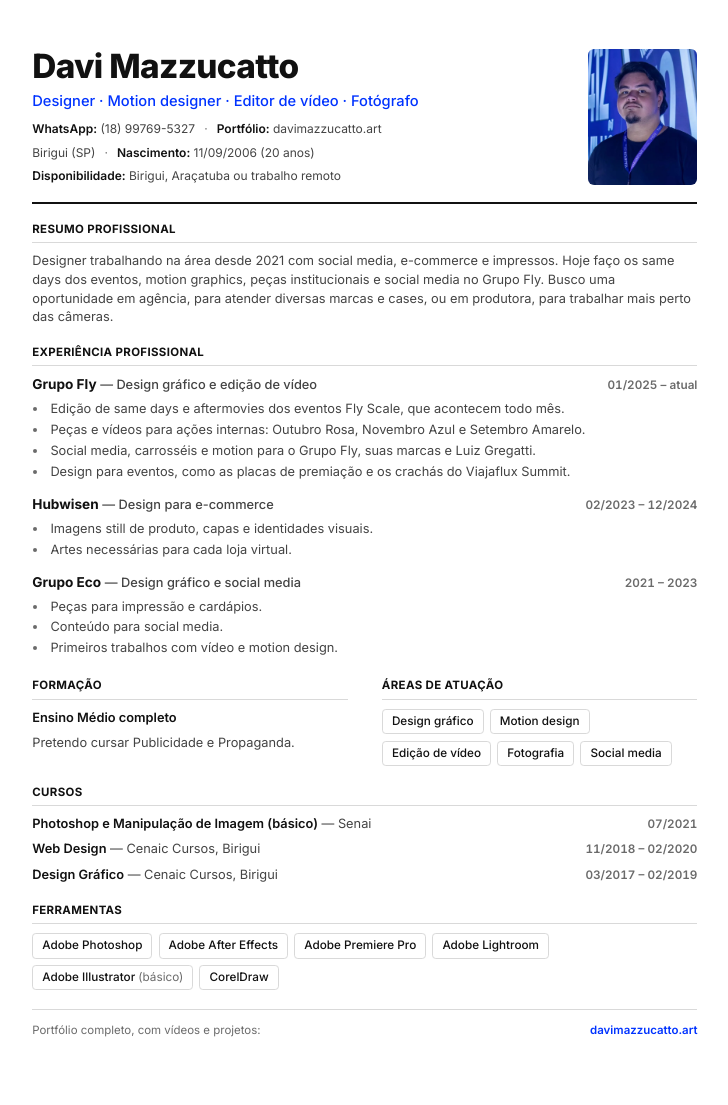
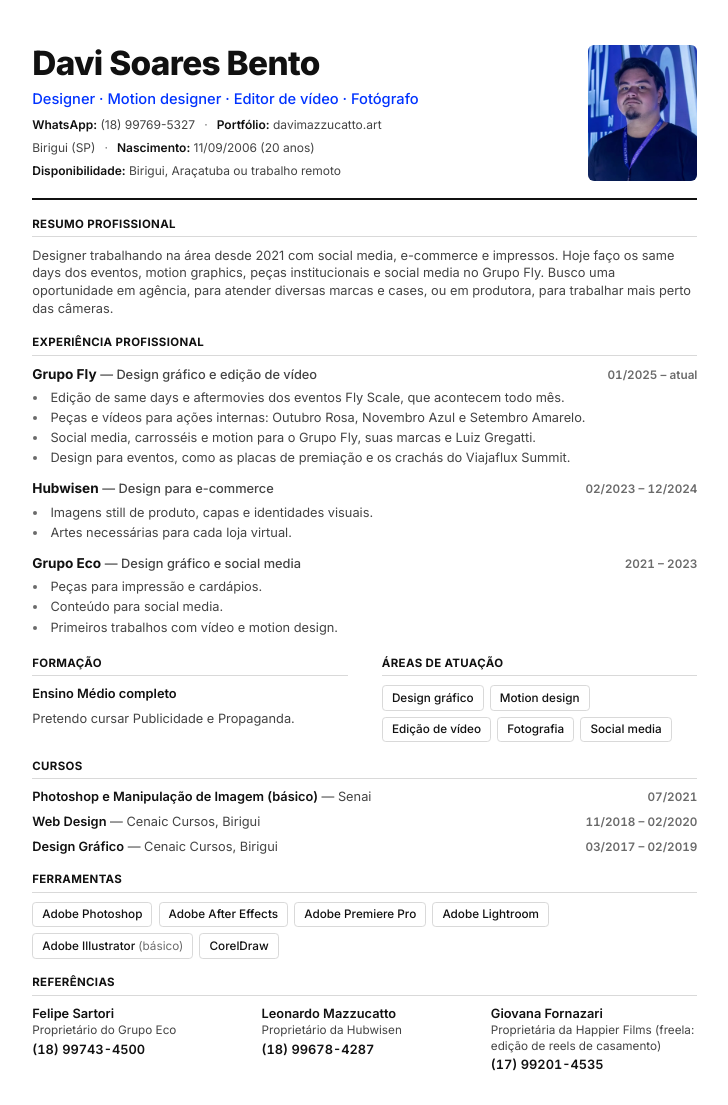
Before and after one commit to davimzzcatto/FIVEM, a plain HTML site: page dzin-raw/curriculo/curriculo.html in a window 1280 px wide. Shown: the whole page, without its empty margins (32-760 px from the left). Before the commit the page ends 1076 px from the top, so only its background shows below. Drawn offline with Linux system fonts and the light colour scheme.

Commit message:
Nome Davi Soares no /contrate, Davi Soares Bento no PDF e referências
- Página contrate: título "Davi Soares" (h1, <title>, descrição).
- PDF: nome "Davi Soares Bento", arquivo renomeado para
  davi-soares-bento-curriculo.pdf (botão e build atualizados).
- PDF: seção Referências (Grupo Eco, Hubwisen, Happier Films); o
  rodapé com o portfólio sai, porque o link já está no cabeçalho, e o
  espaçamento fica um pouco mais justo para manter uma página.

Co-Authored-By: Claude Opus 5.5 <noreply@anthropic.com>
Claude-Session: https://claude.ai/code/session_016X91MMfGYdv9p48CwDAd3L

```diff
--- a/dzin-raw/curriculo/curriculo.html
+++ b/dzin-raw/curriculo/curriculo.html
@@ -2,7 +2,7 @@
 <html lang="pt-BR">
 <head>
 <meta charset="utf-8">
-<title>Currículo — Davi Mazzucatto</title>
+<title>Currículo — Davi Soares Bento</title>
 <style>
   /* Inter estática (Fontsource): a versão variável do Google Fonts vira fonte Type 3 no PDF. */
   @font-face { font-family: "Inter"; font-style: normal; font-weight: 400; src: url("https://cdn.jsdelivr.net/npm/@fontsource/inter@5.1.0/files/inter-latin-400-normal.woff2") format("woff2"); }
@@ -17,8 +17,8 @@
   * { box-sizing: border-box; }
   html, body { margin: 0; padding: 0; }
   body {
-    width: 210mm; padding: 13mm 17mm 10mm;
-    font-family: "Inter", Arial, sans-serif; font-size: 9.6pt; line-height: 1.45; color: var(--ink);
+    width: 210mm; padding: 12mm 17mm 8mm;
+    font-family: "Inter", Arial, sans-serif; font-size: 9.6pt; line-height: 1.4; color: var(--ink);
     -webkit-print-color-adjust: exact; print-color-adjust: exact;
   }
   a { color: inherit; text-decoration: none; }
@@ -31,7 +31,7 @@
   .contato li + li::before { content: "·"; margin: 0 2.4mm; color: var(--ink-3); }
   .contato strong { font-weight: 600; color: var(--ink); }
 
-  section { margin-top: 4.6mm; }
+  section { margin-top: 4.2mm; }
   h2 {
     margin: 0 0 2.4mm; padding-bottom: 1.2mm; border-bottom: 1px solid var(--rule);
     font-size: 8.6pt; font-weight: 700; letter-spacing: .03em; text-transform: uppercase; color: var(--ink);
@@ -39,7 +39,7 @@
   p { margin: 0; }
   .resumo { color: var(--ink-2); }
 
-  .item + .item { margin-top: 3.6mm; }
+  .item + .item { margin-top: 3.2mm; }
   .item__topo { display: flex; justify-content: space-between; align-items: baseline; gap: 4mm; }
   .item__empresa { font-weight: 700; font-size: 10.2pt; }
   .item__funcao { font-weight: 500; color: var(--ink-2); }
@@ -59,6 +59,10 @@
   .tags li { padding: .9mm 2.4mm; border: 1px solid var(--rule); border-radius: 1mm; font-size: 8.8pt; font-weight: 500; }
   .tags li span { color: var(--ink-3); font-weight: 400; }
 
+  .refs { display: grid; grid-template-columns: repeat(3, 1fr); gap: 0 6mm; }
+  .ref__nome { font-weight: 600; }
+  .ref__papel { color: var(--ink-2); font-size: 8.8pt; line-height: 1.35; }
+  .ref__tel { margin-top: .5mm; font-weight: 600; font-variant-numeric: tabular-nums; }
   footer { margin-top: 5mm; padding-top: 3mm; border-top: 1px solid var(--rule); display: flex; justify-content: space-between; font-size: 8.6pt; color: var(--ink-3); }
   footer a { color: var(--blue); font-weight: 600; }
 </style>
@@ -67,7 +71,7 @@
 
 <header>
  <div>
-  <h1>Davi Mazzucatto</h1>
+  <h1>Davi Soares Bento</h1>
   <p class="cargo">Designer · Motion designer · Editor de vídeo · Fotógrafo</p>
   <ul class="contato">
     <li><strong>WhatsApp:</strong> <a href="https://wa.me/5518997695327">(18) 99769-5327</a></li>
@@ -81,7 +85,7 @@
     <li><strong>Disponibilidade:</strong> Birigui, Araçatuba ou trabalho remoto</li>
   </ul>
  </div>
-  <img class="foto" src="foto.jpg" alt="Foto de Davi Mazzucatto">
+  <img class="foto" src="foto.jpg" alt="Foto de Davi Soares Bento">
 </header>
 
 <section>
@@ -158,10 +162,15 @@
   </ul>
 </section>
 
-<footer>
-  <span>Portfólio completo, com vídeos e projetos:</span>
-  <a href="https://davimazzucatto.art">davimazzucatto.art</a>
-</footer>
+<section>
+  <h2>Referências</h2>
+  <div class="refs">
+    <div><div class="ref__nome">Felipe Sartori</div><div class="ref__papel">Proprietário do Grupo Eco</div><div class="ref__tel">(18) 99743-4500</div></div>
+    <div><div class="ref__nome">Leonardo Mazzucatto</div><div class="ref__papel">Proprietário da Hubwisen</div><div class="ref__tel">(18) 99678-4287</div></div>
+    <div><div class="ref__nome">Giovana Fornazari</div><div class="ref__papel">Proprietária da Happier Films (freela: edição de reels de casamento)</div><div class="ref__tel">(17) 99201-4535</div></div>
+  </div>
+</section>
+
 
 </body>
 </html>
--- a/dzin-raw/curriculo/gerar-pdf.js
+++ b/dzin-raw/curriculo/gerar-pdf.js
@@ -1,4 +1,4 @@
-// Gera curriculo/davi-mazzucatto-curriculo.pdf a partir de curriculo/curriculo.html (A4, texto selecionável).
+// Gera curriculo/davi-soares-bento-curriculo.pdf a partir de curriculo/curriculo.html (A4, texto selecionável).
 // Uso: node curriculo/gerar-pdf.js   — depois rode python3 build.py para levar o PDF ao dist/.
 const path = require("path");
 const { chromium } = require("playwright");
@@ -8,7 +8,7 @@ const { chromium } = require("playwright");
   const page = await browser.newPage();
   await page.goto("file://" + path.join(__dirname, "curriculo.html"), { waitUntil: "networkidle" });
   await page.evaluate(() => document.fonts.ready);
-  const saida = path.join(__dirname, "davi-mazzucatto-curriculo.pdf");
+  const saida = path.join(__dirname, "davi-soares-bento-curriculo.pdf");
   await page.pdf({ path: saida, preferCSSPageSize: true, printBackground: true });
   await browser.close();
   console.log("PDF gerado:", saida);
```
Also changed, not shown: dzin-raw/contrate.html (+4 -4 lines), dzin-raw/dist/contrate/index.html (+11 -11 lines), 5 other files.
